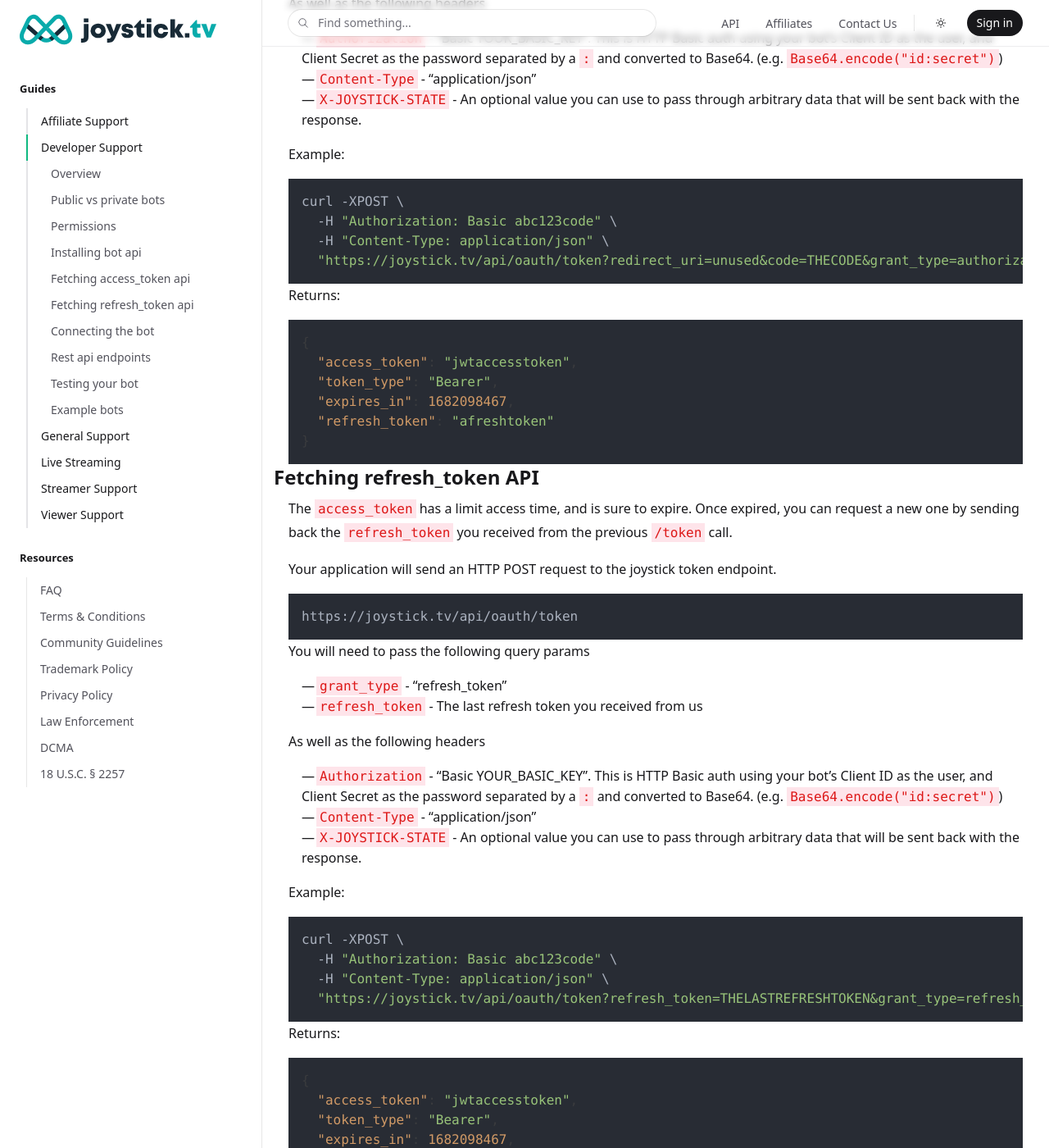
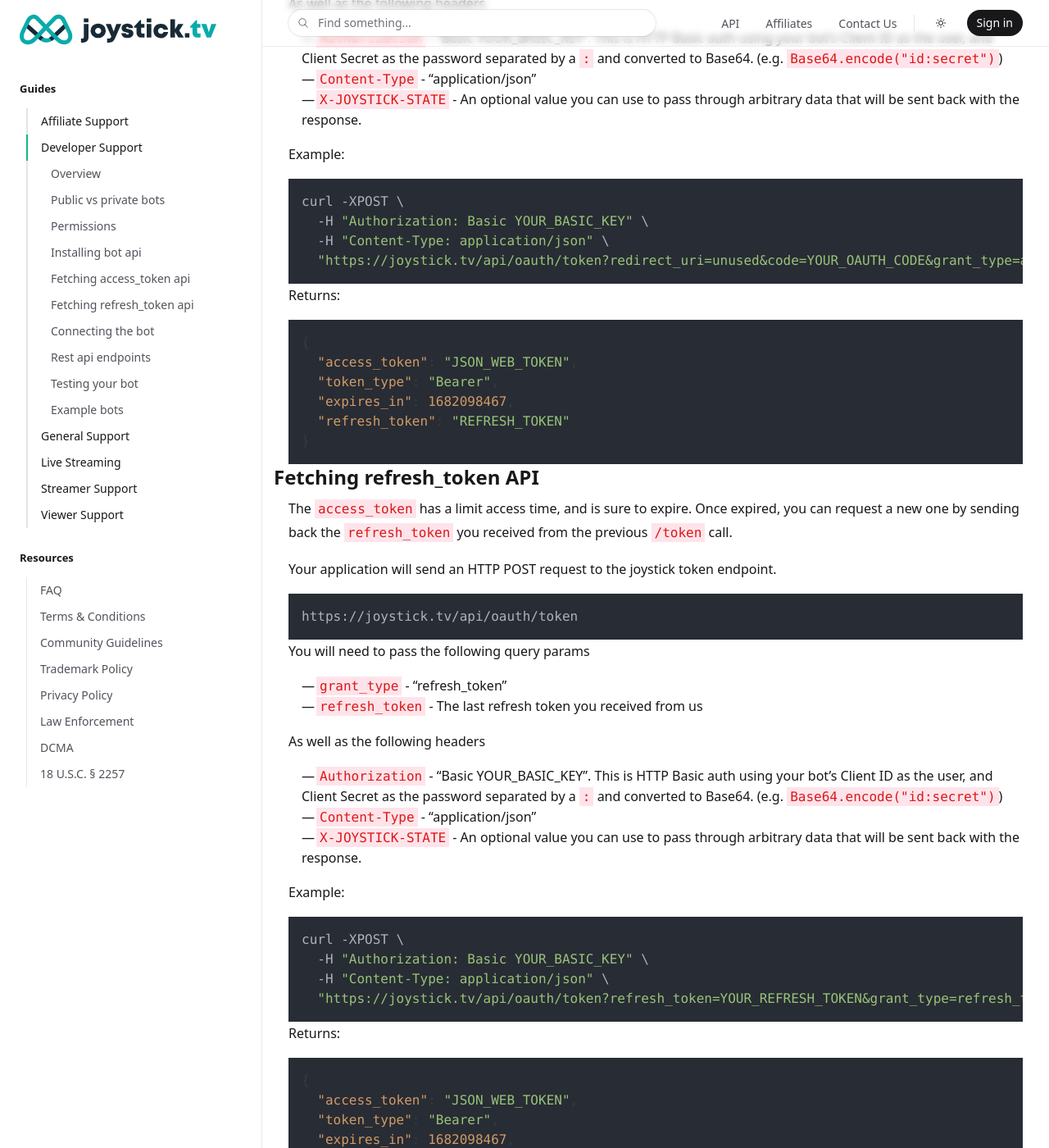
Before and after one commit to joysticktv/joysticktv.github.io, a Jekyll site: the page built from developer_support.md, in a window 1280 px wide and 1400 px high, scrolled down 2447 px. Shown: the whole window at 82% size. Built offline with Jekyll 4.4.1, drawn with Linux system fonts in a browser that asks for light colours; nearby versions of some CDN libraries; comment, search, counter and statistics services are not loaded; some of the changed text lies outside the part shown.

Commit message:
Added missing chat Key, and cleanup.
Added "Highlight" JSON Key, which was missing.

Fixed 'Unique' typo.

Cleaned up the examples some by trying to clarify values such as nullable fields, and UUID and Hashes for Id/messageId, and channelId respectively.

````diff
--- a/developer_support.md
+++ b/developer_support.md
@@ -124,19 +124,19 @@
 
 ```bash
 curl -XPOST \
-  -H "Authorization: Basic abc123code" \
+  -H "Authorization: Basic YOUR_BASIC_KEY" \
   -H "Content-Type: application/json" \
-  "https://joystick.tv/api/oauth/token?redirect_uri=unused&code=THECODE&grant_type=authorization_code"
+  "https://joystick.tv/api/oauth/token?redirect_uri=unused&code=YOUR_OAUTH_CODE&grant_type=authorization_code"
 ```
 
 Returns:
 
 ```json
 {
-  "access_token": "jwtaccesstoken",
+  "access_token": "JSON_WEB_TOKEN",
   "token_type": "Bearer",
   "expires_in": 1682098467,
-  "refresh_token": "afreshtoken"
+  "refresh_token": "REFRESH_TOKEN"
 }
 ```
 
@@ -166,19 +166,19 @@
 
 ```bash
 curl -XPOST \
-  -H "Authorization: Basic abc123code" \
+  -H "Authorization: Basic YOUR_BASIC_KEY" \
   -H "Content-Type: application/json" \
-  "https://joystick.tv/api/oauth/token?refresh_token=THELASTREFRESHTOKEN&grant_type=refresh_token"
+  "https://joystick.tv/api/oauth/token?refresh_token=YOUR_REFRESH_TOKEN&grant_type=refresh_token"
 ```
 
 Returns:
 
 ```json
 {
-  "access_token": "jwtaccesstoken",
+  "access_token": "JSON_WEB_TOKEN",
   "token_type": "Bearer",
   "expires_in": 1682098467,
-  "refresh_token": "anewfreshtoken"
+  "refresh_token": "NEW_REFRESH_TOKEN"
 }
 ```
 
@@ -482,11 +483,11 @@
 Most of the data you'll send/receive is done over the websocket during chats. There are a few endpoints available
 (more to be added later) that will give you access to additional information.
 
-These endpoints require a valid `access_token` which you get once a streamer installs your bot application.
+These endpoints require a valid `access_token` (The JSON Web Token) which you get once a streamer installs your bot application.
 
 Pass these headers in with your call
 
-* `Authorization` - "Bearer THE_ACCESS_TOKEN". This is JWT you receive from the `authorization_code` or `refresh_token` oauth calls when the user installs the bot.
+* `Authorization` - "Bearer THE_ACCESS_TOKEN". This is JWT you receive from the `authorization_code` or `refresh_token` oauth2 calls when the user installs the bot.
 * `Content-Type` - "application/json"
 * `X-JOYSTICK-STATE` - An optional value you can use to pass through arbitrary data that will be sent back with the response.
 
@@ -498,11 +499,11 @@
 
 Returns public settings available for the specific streamer.
 
-Example:
+Example (Where `JWT` is the token you got from authorization):
 
 ```bash
 curl -XGET \
-  -H "Authorization: Bearer abc123jwt" \
+  -H "Authorization: Bearer JWT" \
   -H "Content-Type: application/json" \
   "https://joystick.tv/api/users/stream-settings"
 ```
@@ -512,9 +513,9 @@
 ```json
 {
   "username": "joysticktest",
-  "stream_title": "Playing a game",
-  "chat_welcome_message": "Welcome to my channel!",
-  "banned_chat_words": ["bleep", "bloop"],
+  "stream_title": "This is a stream title, also it can be nullable!",
+  "chat_welcome_message": "This is the greeting message when people enter your chat, also it can be nullable!",
+  "banned_chat_words": ["bleep", "bloop", "nullable"],
   "device_active": false,
   "photo_url": "https://joystick.tv/face.png",
   "live": true,
````
Also changed, not shown: other parts of developer_support.md (+32 -31 lines).
